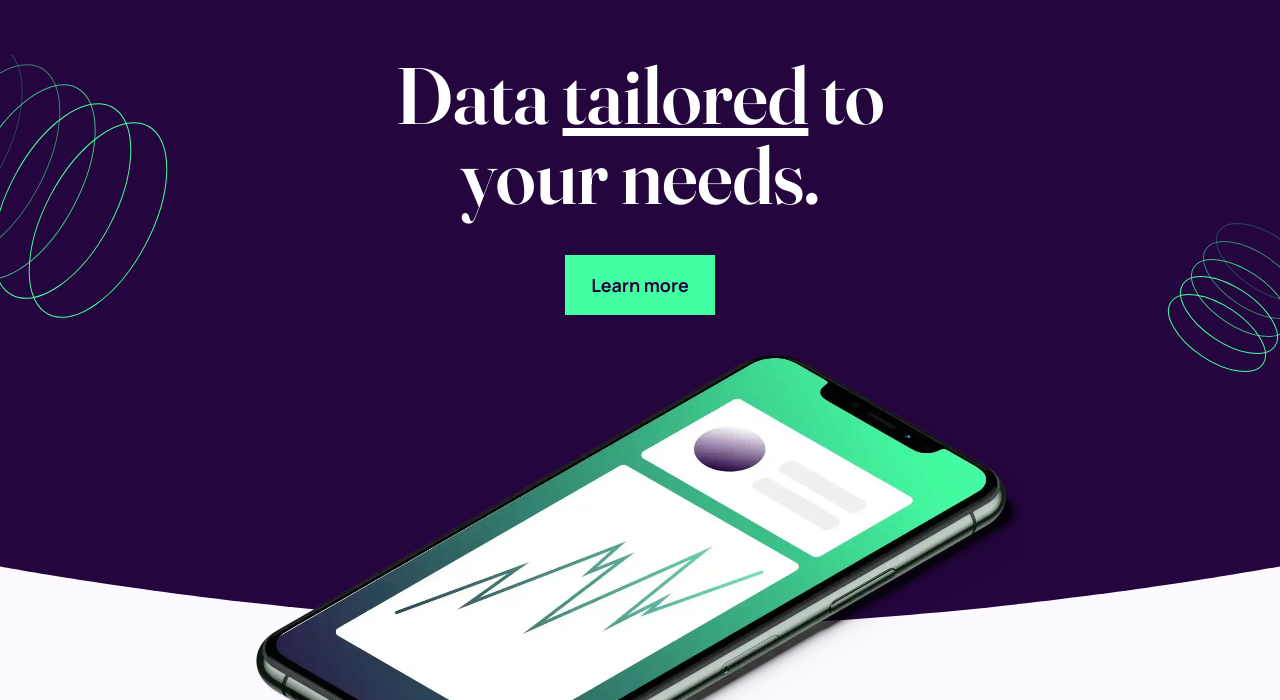
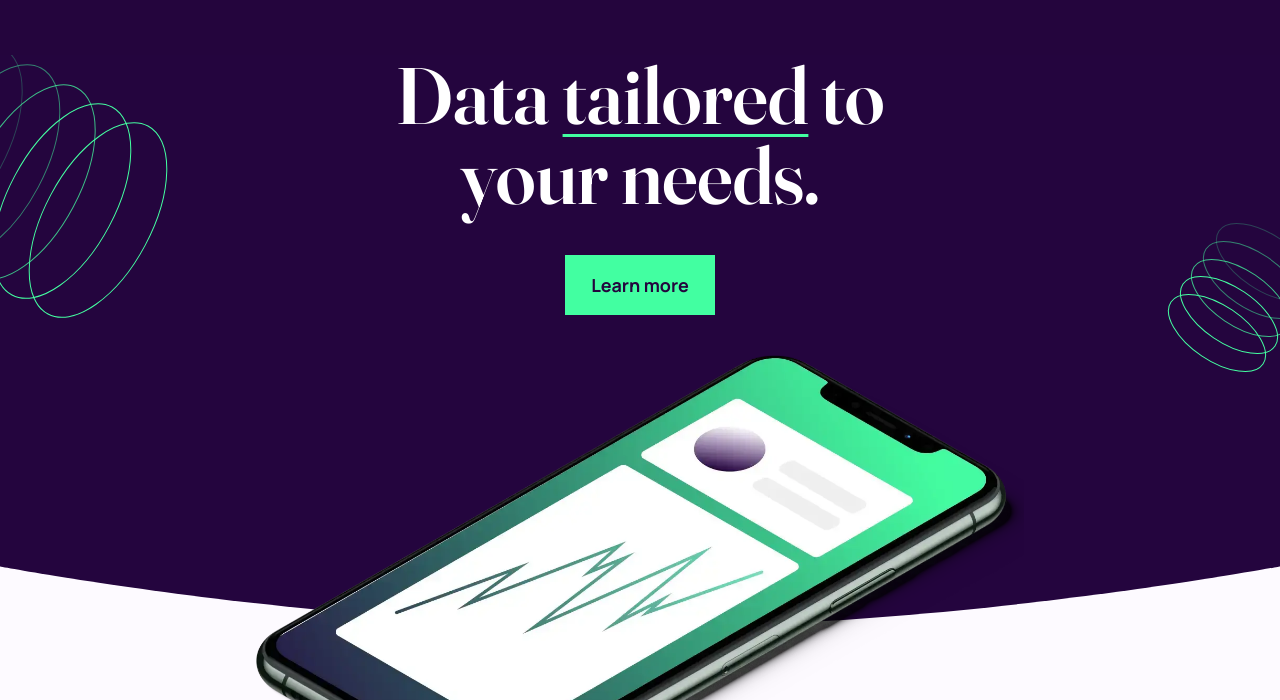
Before and after one commit to DarkstarXDD/workit-landing-page, a website built with Vite: page index.html in a window 1280 px wide. Shown: the part 100-800 px from the top of the page. Built offline with nearby package versions, Linux system fonts and the light colour scheme.

Commit message:
minor updates
update hero title underline styles
remove body flex-column

```diff
--- a/index.html
+++ b/index.html
@@ -37,7 +37,7 @@
     <title>Workit Landing Page</title>
   </head>
 
-  <body class="flex-column">
+  <body>
     <header class="header flex-column">
       <div class="header-wrapper">
         <a href="#" aria-label="Workit - Home">
--- a/styles.css
+++ b/styles.css
@@ -184,6 +184,9 @@ body {
 .hero__title em {
   font-style: normal;
   text-decoration: underline;
+  text-decoration-color: var(--clr-primary-400);
+  text-decoration-thickness: 0.1875rem;
+  text-underline-offset: 0.6rem;
 }
 
 .btn {
@@ -409,7 +412,6 @@ body {
     position: absolute;
     bottom: -6.5rem;
     right: 1rem;
-    /* transform: translate(14rem, 12rem); */
   }
 
   .founder__btn {
@@ -509,7 +511,6 @@ body {
   .founder-message-wrapper:after {
     bottom: -4.5rem;
     right: 5rem;
-    /* transform: translate(23rem, 10rem); */
   }
 
   .footer {
```
